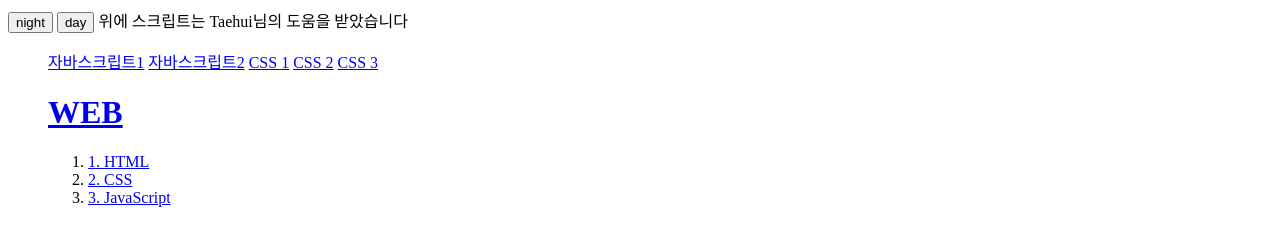
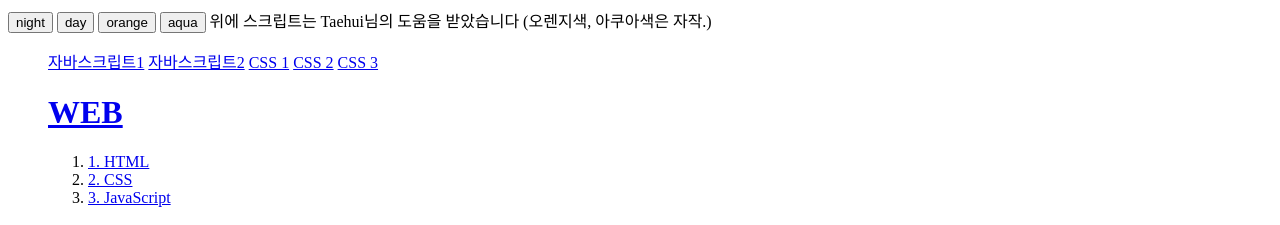
Before and after one commit to 10kseason/Test-web-4-me, a plain HTML site: page 1.html in a window 1280 px wide. Shown: the top 225 px of the page. Drawn offline with Linux system fonts and the light colour scheme.

Commit message:
Add files via upload
제어할 태그 선택하기 배움

```diff
--- a/1.html
+++ b/1.html
@@ -16,9 +16,16 @@
     <body>
         <input type="button" value="night" onclick="onClickNight()">
         <input type="button" value="day" onclick="onClickDay()">
+        <input type="button" value="orange" onclick="
+        document.querySelector('body').style.backgroundColor = 'orange';
+        document.querySelector('body').style.color='aqua';">
+        <input type="button" value="aqua" onclick="
+document.querySelector('body').style.backgroundColor = 'aqua';
+document.querySelector('body').style.color='orange';">
+
     </body>
 </html>
-위에 스크립트는 Taehui님의 도움을 받았습니다
+위에 스크립트는 Taehui님의 도움을 받았습니다 (오렌지색, 아쿠아색은 자작.)
 <ol>
 <a href="ex1.html">자바스크립트1</a>
 <a href="ex2.html">자바스크립트2</a>
```
